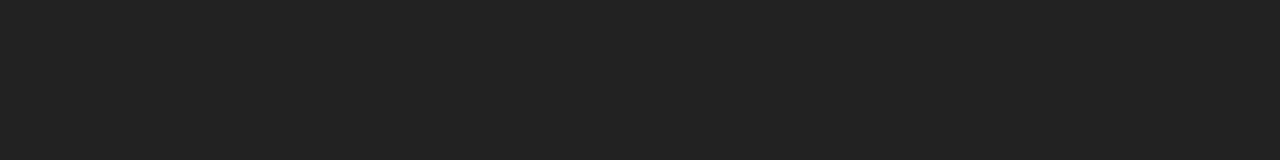
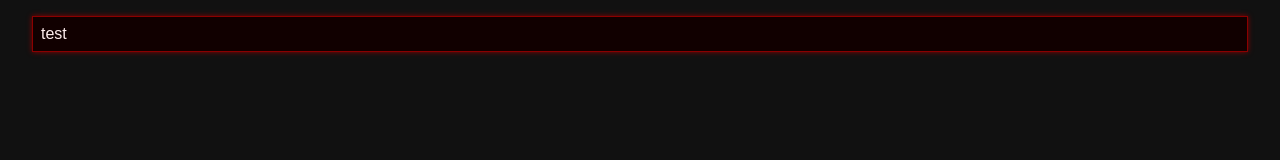
Before and after one commit to Quiatus/theGame, a website: page index.html in a window 1280 px wide. Drawn offline with Linux system fonts and the light colour scheme; a web font is replaced by a local one.

Commit message:
add box component

```diff
--- a/css/style.css
+++ b/css/style.css
@@ -10,5 +10,15 @@ html {
 }
 
 body {
-  background-color: #222;
+  background-color: #111;
 }
+
+div {
+  background-color: #100;
+  color: #FEE;
+  width: 95vw;
+  border: 1px solid darkred;
+  box-shadow: 0 0 5px darkred;
+  margin: 1rem auto;
+  padding: 0.5rem;
+}
--- a/index.html
+++ b/index.html
@@ -9,6 +9,8 @@
     <script type="module" src="script/main.js"></script>
 </head>
 <body>
-
+    <div>
+        test
+    </div>
 </body>
 </html>
--- /dev/null
+++ b/sass/components/_box.scss
@@ -0,0 +1,11 @@
+@use '../abstracts' as *;
+
+div {
+    background-color: $box-bg;
+    color: $font-primary;
+    width: 95vw;
+    border: $border-box;
+    box-shadow: $box-shadow;
+    margin: 1rem auto;
+    padding: 0.5rem;
+}
--- a/sass/components/_index.scss
+++ b/sass/components/_index.scss
@@ -0,0 +1 @@
+@forward 'box';
```
Also changed, not shown: sass/abstracts/_variables.scss (+12 -1 lines).
